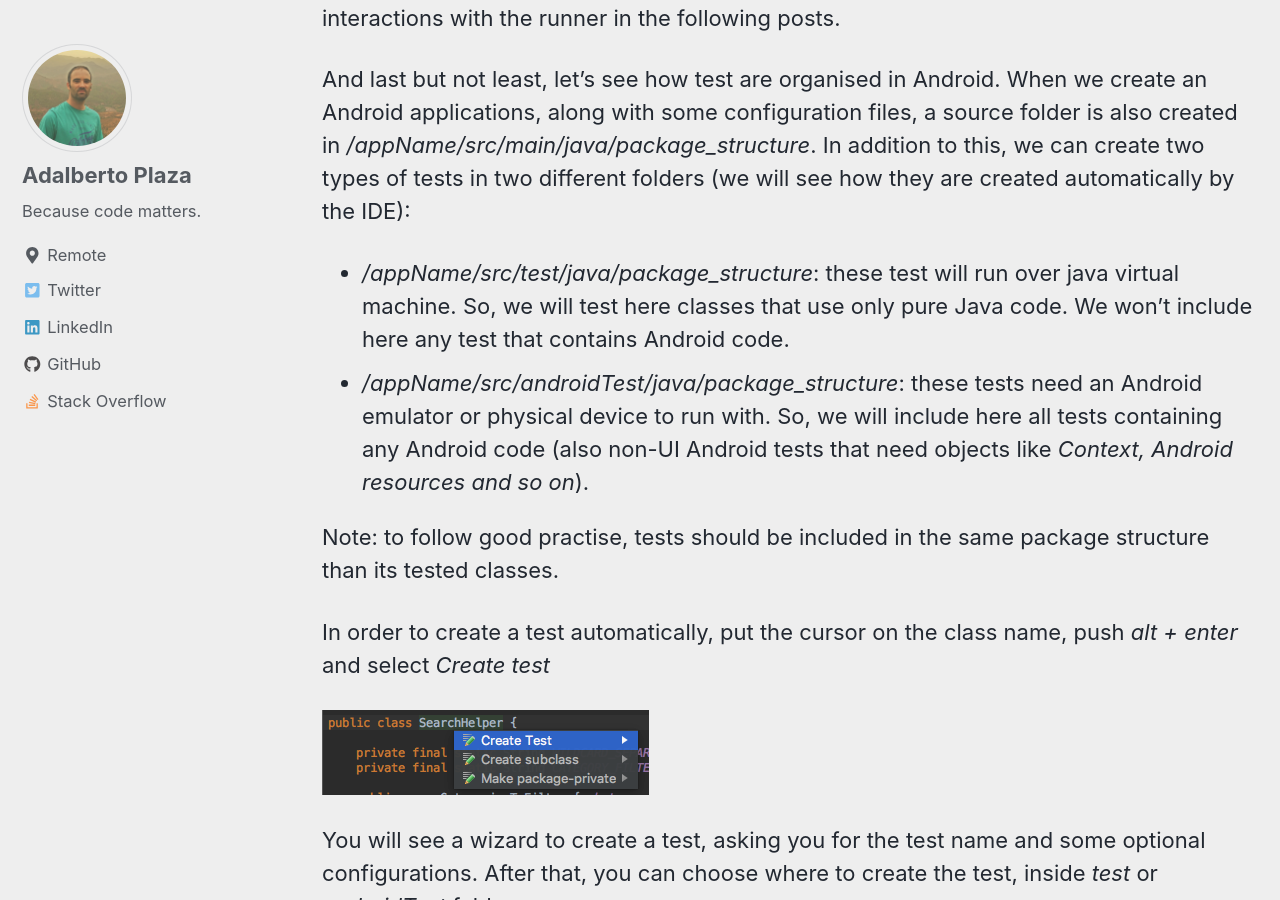
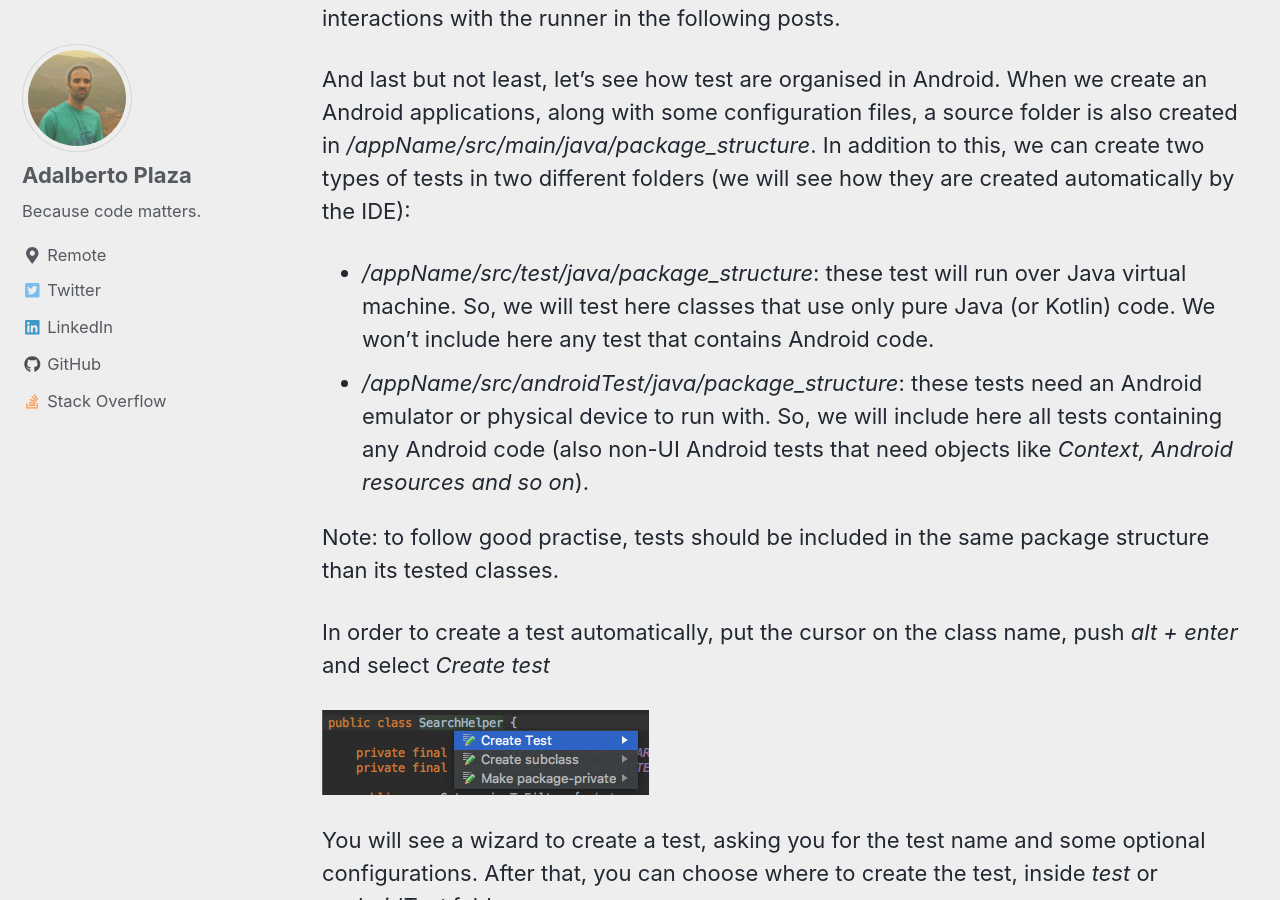
Before and after one commit to adalpari/adalpari.github.io, a Jekyll site: the page built from _posts/2018-10-16-android-testing-introduction.md, in a window 1280 px wide and 900 px high, scrolled down 3682 px. Built offline with Jekyll 4.4.1, drawn with Linux system fonts in a browser that asks for light colours; nearby versions of some CDN libraries; a script bundle is joined from its source files by our own code; comment, search, counter and statistics services are not loaded.

Commit message:
Minor fix

```diff
--- a/_posts/2018-10-16-android-testing-introduction.md
+++ b/_posts/2018-10-16-android-testing-introduction.md
@@ -53,7 +53,7 @@ We need a test runner to be able to run the tests against our Android app. The d
 
 And last but not least, let's see how test are organised in Android. When we create an Android applications, along with some configuration files, a source folder is also created in _/appName/src/main/java/package_structure_. In addition to this, we can create two types of tests in two different folders (we will see how they are created automatically by the IDE):
 
-- _/appName/src/test/java/package_structure_: these test will run over java virtual machine. So, we will test here classes that use only pure Java code. We won't include here any test that contains Android code.
+- _/appName/src/test/java/package_structure_: these test will run over Java virtual machine. So, we will test here classes that use only pure Java (or Kotlin) code. We won't include here any test that contains Android code.
 - _/appName/src/androidTest/java/package_structure_: these tests need an Android emulator or physical device to run with. So, we will include here all tests containing any Android code (also non-UI Android tests that need objects like _Context, Android resources and so on_).
 
 Note: to follow good practise, tests should be included in the same package structure than its tested classes.
```
